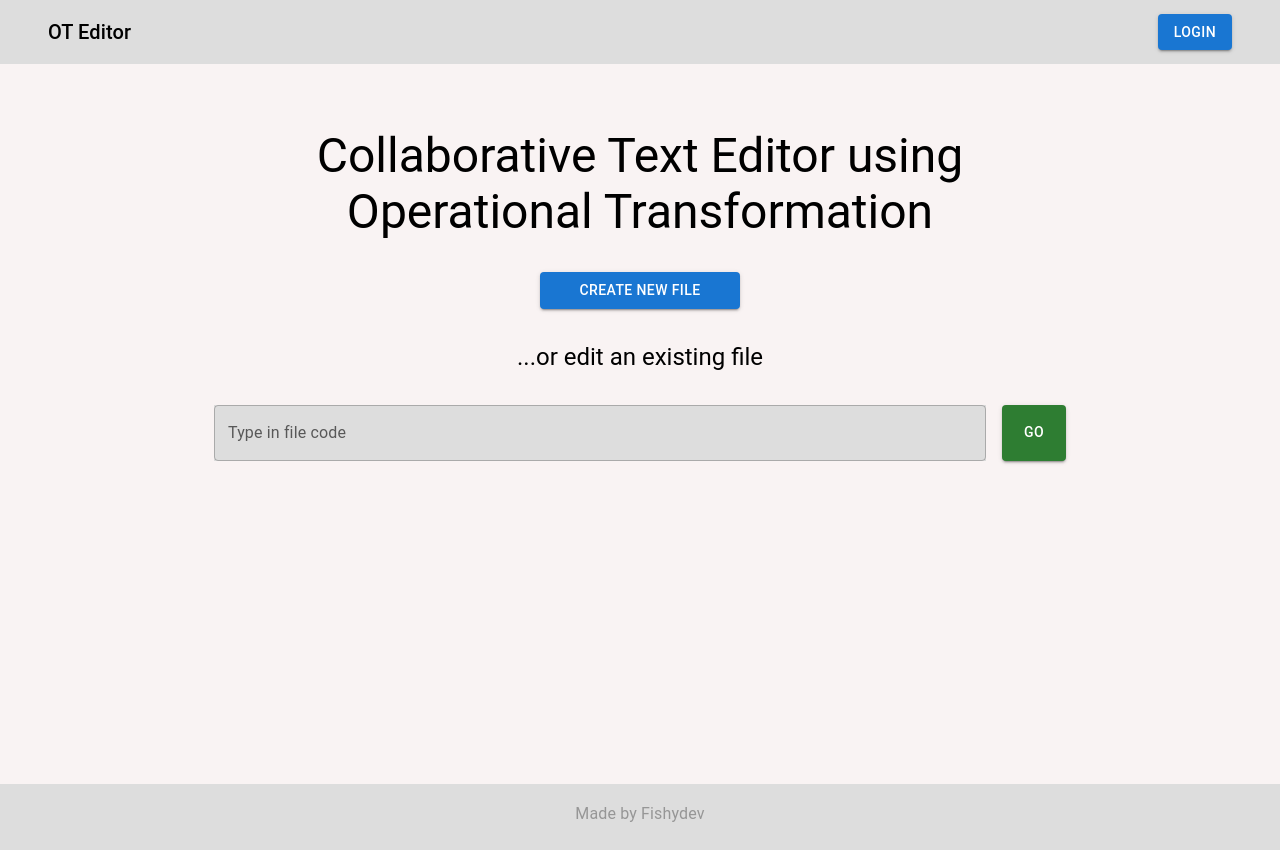
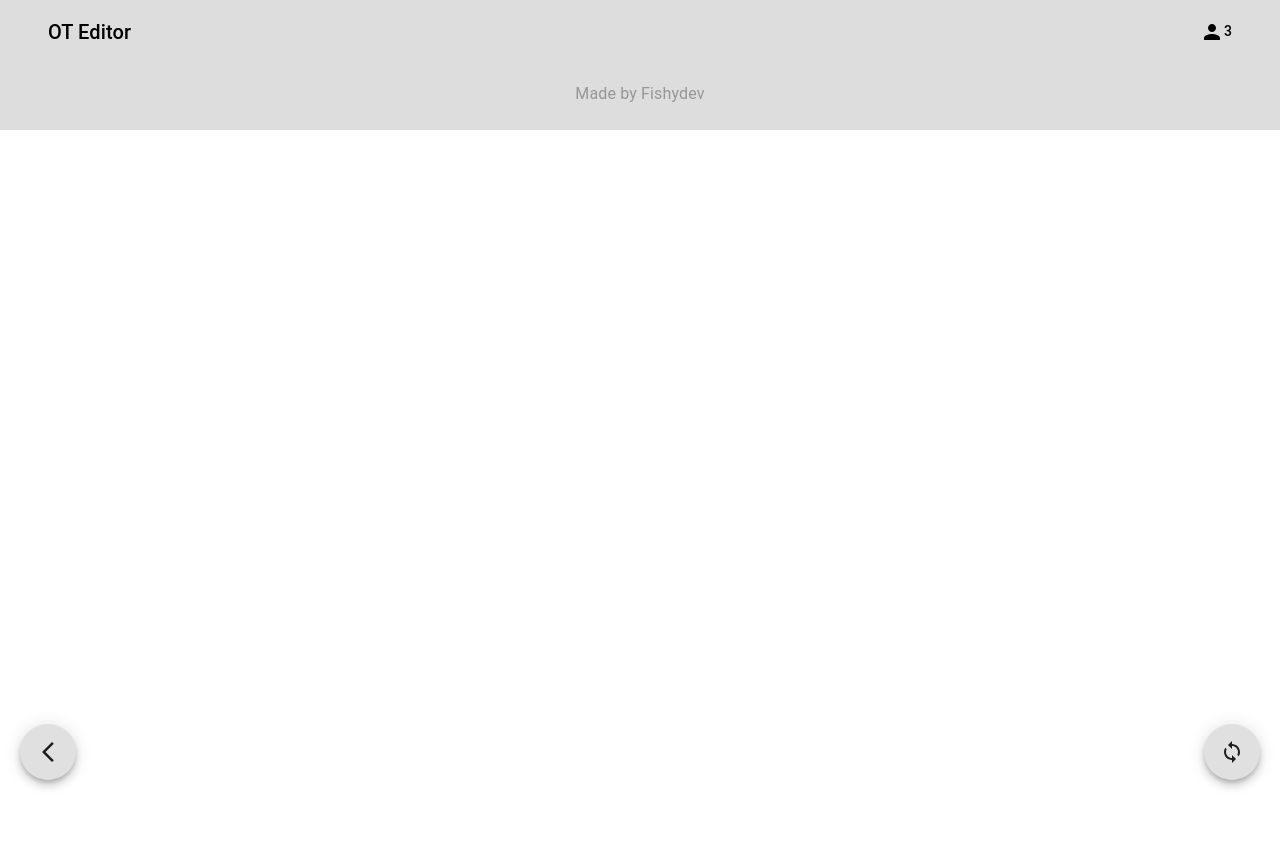
Before and after one commit to fishydev/ot-editor-app, a React (Create React App) app: page / in a window 1280 px wide. After the commit the page ends 800 px from the top, so only its background shows below. Built offline with nearby package versions, Linux system fonts and the light colour scheme; no server answers.

Commit message:
change route to editor component directly

```diff
--- a/src/App.tsx
+++ b/src/App.tsx
@@ -14,7 +14,7 @@
       <SnackbarProvider>
         <BrowserRouter>
           <Routes>
-            <Route
+            {/* <Route
               path="/"
               element={
                 <GlobalLayout>
@@ -29,8 +29,8 @@
                   <Files />
                 </GlobalLayout>
               }
-            ></Route>
-            <Route path="/files/:uuid" element={<EditorLayout />}></Route>
+            ></Route> */}
+            <Route path="/" element={<EditorLayout />}></Route>
           </Routes>
         </BrowserRouter>
       </SnackbarProvider>
```
